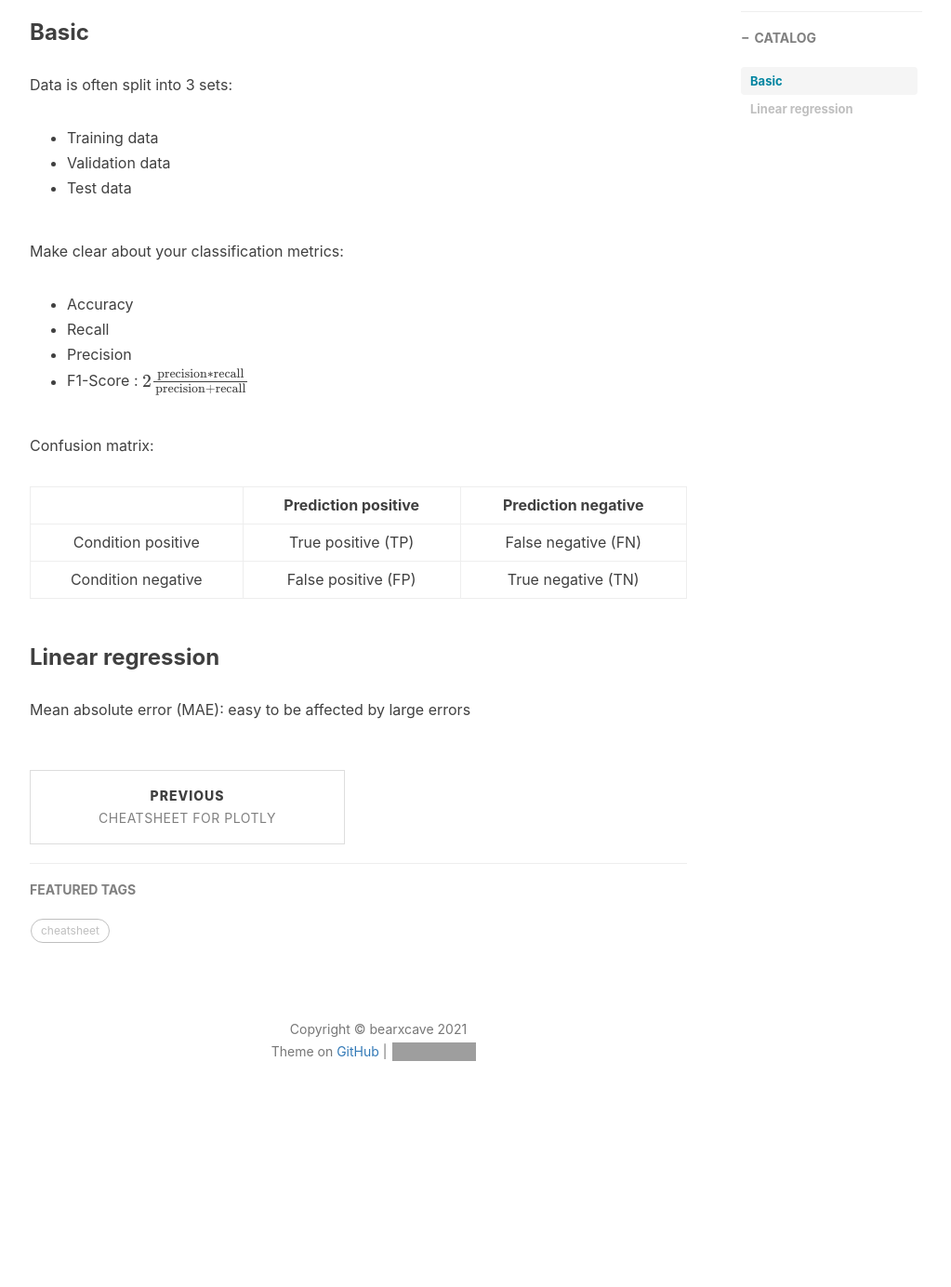
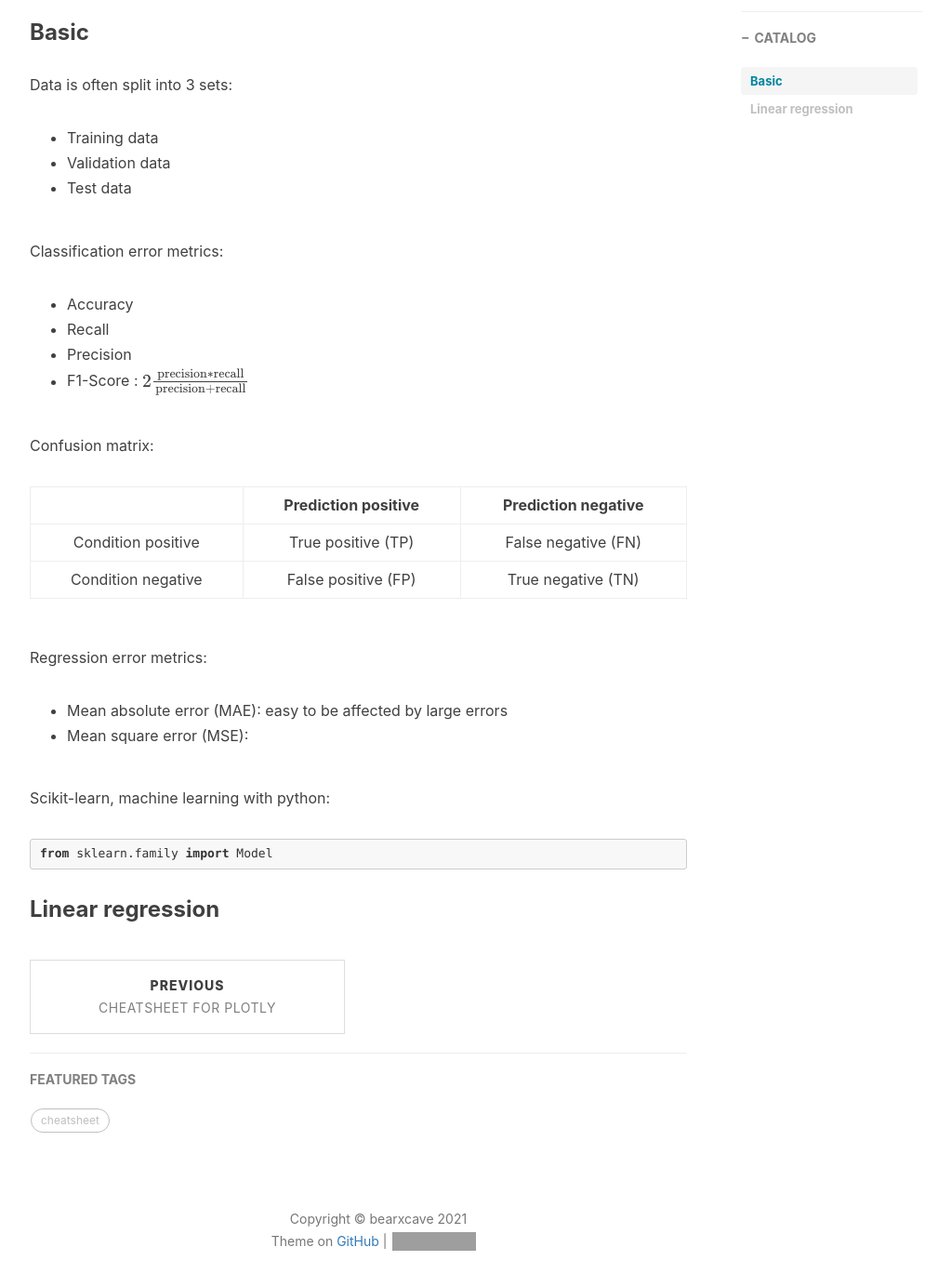
Before and after one commit to Bearxcave/Bearxcave.github.io, a Jekyll site: the page built from _posts/2021-03-03-cheatsheet-machine-learning-bootcamp-note.md, in a window 1280 px wide and 1400 px high, scrolled down 485 px. Shown: the top 1384 px of the window at 93% size, without its empty margins (233-1256 px from the left). Built offline with Jekyll 4.4.1, drawn with Linux system fonts in a browser that asks for light colours; nearby versions of some CDN libraries; formulas are drawn with MathJax 3; comment, search, counter and statistics services are not loaded; before the commit the page ends 1693 px from its top, so only the background shows below that; grey boxes are pictures that could not be loaded.

Commit message:
Update 2021-03-03-cheatsheet-machine-learning-bootcamp-note.md

````diff
--- a/_posts/2021-03-03-cheatsheet-machine-learning-bootcamp-note.md
+++ b/_posts/2021-03-03-cheatsheet-machine-learning-bootcamp-note.md
@@ -18,7 +18,7 @@ Data is often split into 3 sets:
 * Validation data
 * Test data
 
-Make clear about your classification metrics:
+Classification error metrics:
 
 * Accuracy
 * Recall
@@ -32,6 +32,15 @@ Confusion matrix:
 | Condition positive | True positive (TP)  | False negative (FN) |
 | Condition negative | False positive (FP) | True negative (TN)  |
 
+Regression error metrics:
+
+* Mean absolute error (MAE): easy to be affected by large errors
+* Mean square error (MSE):
+
+Scikit-learn, machine learning with python:
+
+```python
+from sklearn.family import Model
+```
+
 ### Linear regression
-
-Mean absolute error (MAE): easy to be affected by large errors
````
